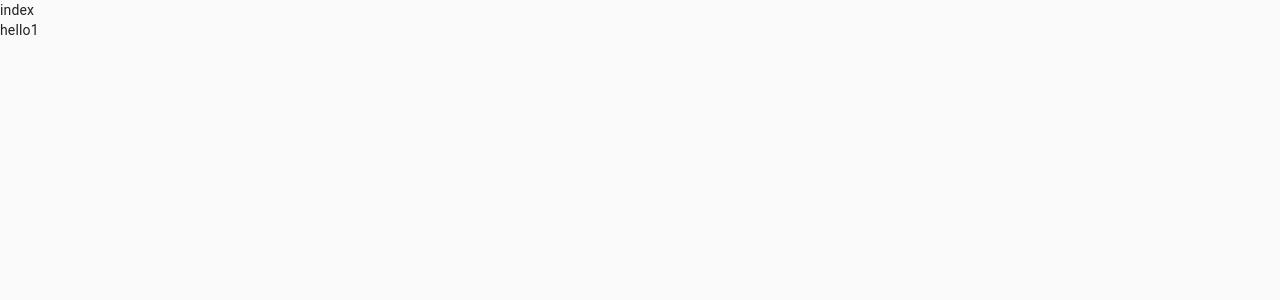
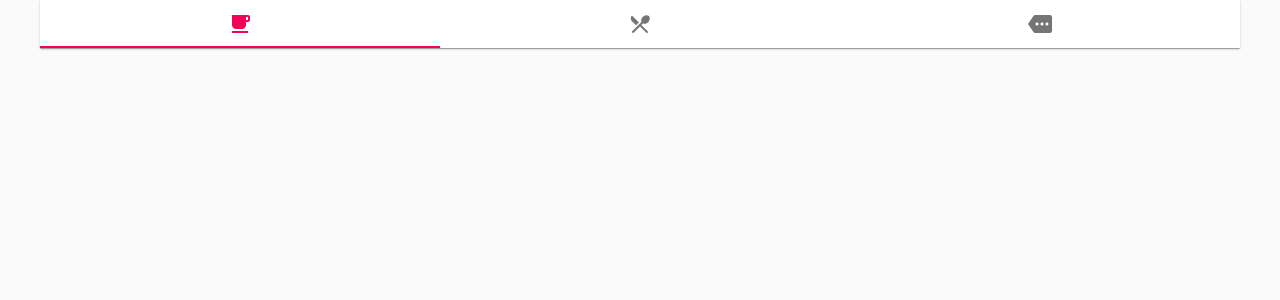
Before and after one commit to Rickk137/beer-menu, a React (Create React App) app: page / in a window 1280 px wide. Shown: the top 300 px of the page. Built offline with nearby package versions, Linux system fonts and the light colour scheme.

Commit message:
index tabs added.

```diff
--- a/package.json
+++ b/package.json
@@ -4,6 +4,7 @@
   "private": true,
   "dependencies": {
     "@material-ui/core": "^4.11.0",
+    "@material-ui/icons": "^4.9.1",
     "@testing-library/jest-dom": "^5.11.4",
     "@testing-library/react": "^11.1.0",
     "@testing-library/user-event": "^12.1.10",
--- a/src/App.js
+++ b/src/App.js
@@ -1,13 +1,49 @@
+import React, { useState } from "react";
+
 import { useCartState } from "context/cartContext";
+
+import { makeStyles } from "@material-ui/core/styles";
+import Paper from "@material-ui/core/Paper";
+import Tabs from "@material-ui/core/Tabs";
+import Tab from "@material-ui/core/Tab";
+
+import LocalCafeIcon from "@material-ui/icons/LocalCafe";
+import LocalDiningIcon from "@material-ui/icons/LocalDining";
+import MoreIcon from "@material-ui/icons/More";
+
+const useStyles = makeStyles({
+  root: {
+    flexGrow: 1,
+  },
+});
 
 function App() {
   const state = useCartState();
 
+  const classes = useStyles();
+  const [value, setValue] = useState(0);
+
+  const handleChange = (event, newValue) => {
+    setValue(newValue);
+  };
+
   console.log("state:", state);
   return (
-    <div className="App">
-      <header className="App-header">index</header>
-      <div>hello1</div>
+    <div className="container">
+      <Paper square className={classes.root}>
+        <Tabs
+          value={value}
+          onChange={handleChange}
+          variant="fullWidth"
+          indicatorColor="secondary"
+          textColor="secondary"
+          aria-label="icon label tabs example"
+        >
+          <Tab icon={<LocalCafeIcon />} />
+          <Tab icon={<LocalDiningIcon />} />
+          <Tab icon={<MoreIcon />} />
+        </Tabs>
+      </Paper>
     </div>
   );
 }
--- /dev/null
+++ b/src/assets/styles/_global.scss
@@ -0,0 +1,6 @@
+.container {
+  width: 100%;
+  max-width: 1200px;
+  margin-right: auto;
+  margin-left: auto;
+}
--- a/src/assets/styles/index.scss
+++ b/src/assets/styles/index.scss
@@ -1 +1,2 @@
+@import "global";
 @import "variables/colors";
```
Also changed, not shown: 1 other file (tests, documents, lock files or other folders).
